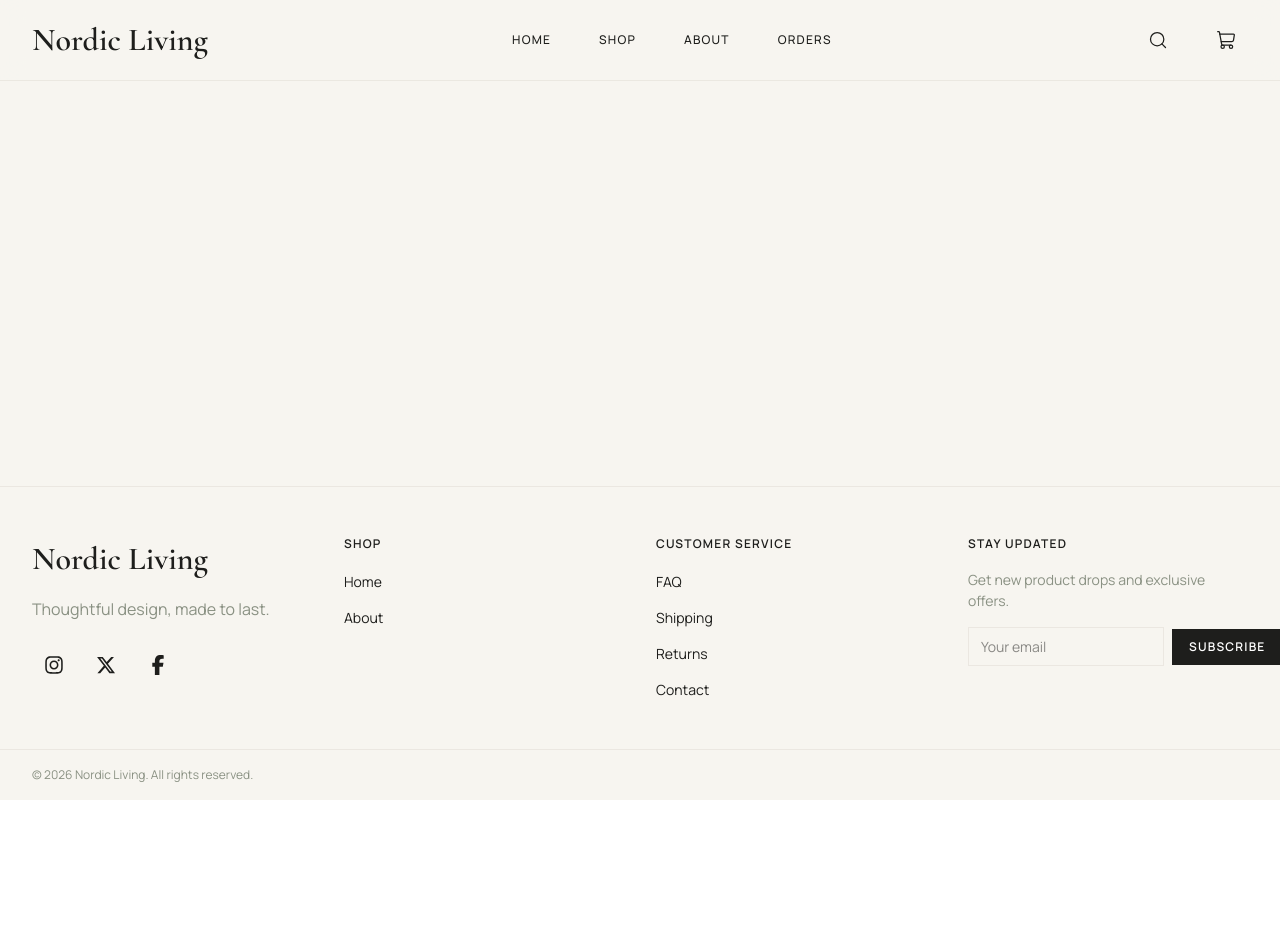
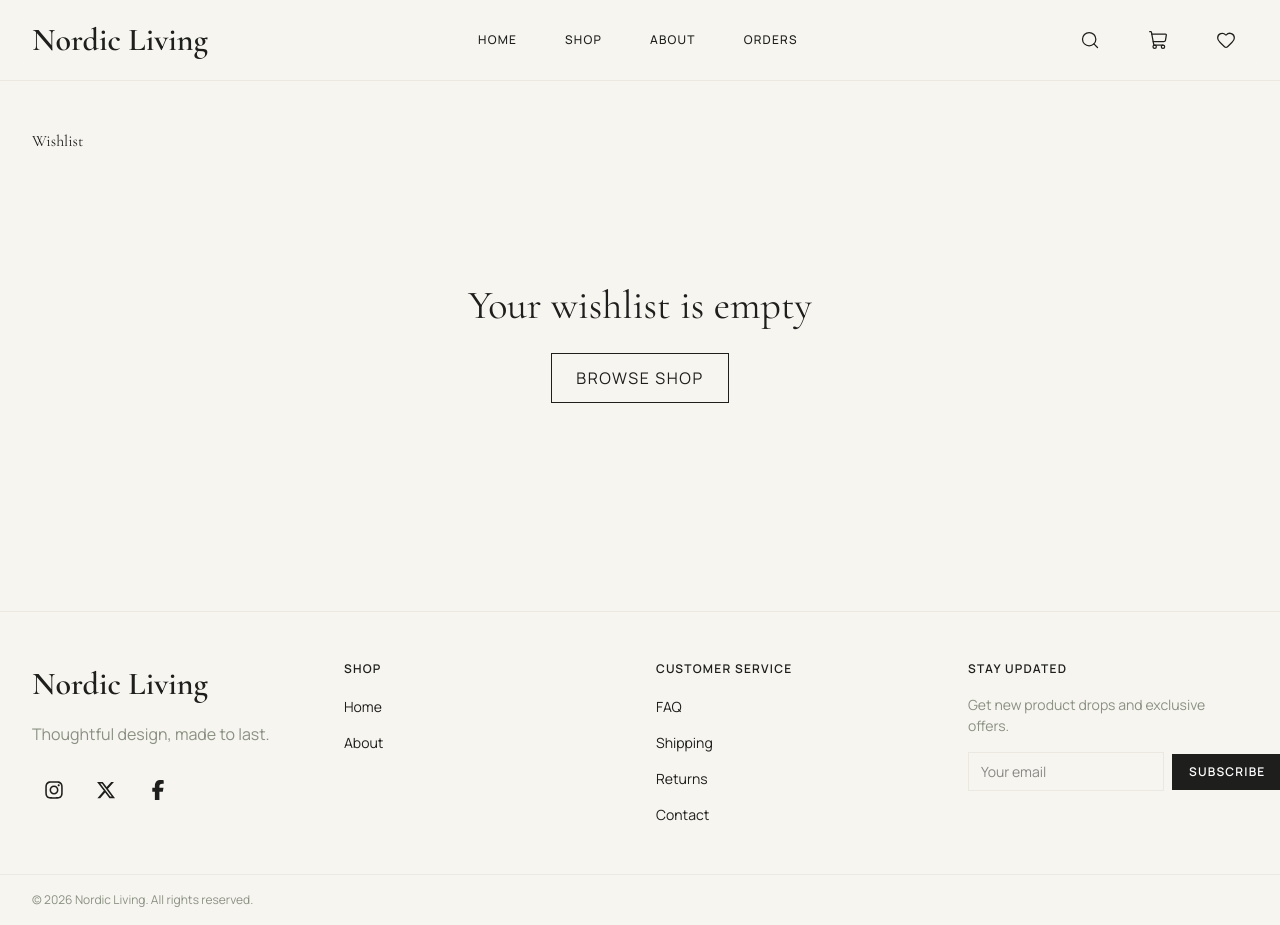
Before and after one commit to ms0237575-pixel/nordic-living-ecommerce, a React (Vite) app: page /wishlist in a window 1280 px wide. Before the commit the page ends 800 px from the top, so only its background shows below. Built offline with nearby package versions, Linux system fonts and the light colour scheme.

Commit message:
feat: add wishlist store, page and navbar integration

```diff
--- a/src/App.tsx
+++ b/src/App.tsx
@@ -8,6 +8,7 @@ import Cart from "@/pages/Cart";
 import Checkout from "@/pages/Checkout";
 import Orders from "@/pages/Orders";
 import { Shop } from "@/pages/Shop";
+import { Wishlist } from "@/pages/Wishlist";
 import ProductDetails from "@/pages/ProductDetails";
 
 export default function App() {
@@ -27,6 +28,7 @@ export default function App() {
             <Route path="/checkout" element={<Checkout />} />
             <Route path="/orders" element={<Orders />} />
             <Route path="/product/:slug" element={<ProductDetails />} />
+            <Route path="/wishlist" element={<Wishlist />} />
           </Routes>
         </main>
 
--- a/src/components/layout/Navbar.tsx
+++ b/src/components/layout/Navbar.tsx
@@ -1,8 +1,9 @@
 import { Link, useLocation } from "react-router";
 import { useState } from "react";
-import { ShoppingCart, Search, Menu, X } from "lucide-react";
+import { ShoppingCart, Search, Menu, X, Heart } from "lucide-react";
 import { useCartStore } from "@/store/useCartStore";
 import SearchOverlay from "@/components/layout/SearchOverlay";
+import { useWishlistStore } from "@/store/useWishlistStore";
 
 export function Navbar() {
   const [open, setOpen] = useState(false);
@@ -11,6 +12,7 @@ export function Navbar() {
   const cartCount = useCartStore((state) =>
     state.cart.reduce((total, item) => total + item.quantity, 0),
   );
+  const wishlistCount = useWishlistStore((state) => state.wishlist.length);
 
   const makeNavHandler =
     (path: string, closeDrawer = false) =>
@@ -102,6 +104,18 @@ export function Navbar() {
                   </span>
                 )}
               </Link>
+              <Link
+                to="/wishlist"
+                onClick={makeNavHandler("/wishlist", false)}
+                className="relative group text-nordic-charcoal hover:text-nordic-terracotta transition-colors p-2 h-11 w-11 inline-flex items-center justify-center"
+              >
+                <Heart className="h-5 w-5 stroke-[1.5]" />
+                {wishlistCount > 0 && (
+                  <span className="absolute top-1 right-1 flex h-4 w-4 items-center justify-center rounded-full bg-nordic-terracotta font-sans text-[10px] font-bold text-white group-hover:bg-nordic-charcoal transition-colors">
+                    {wishlistCount}
+                  </span>
+                )}
+              </Link>
             </div>
           </div>
         </div>
--- a/src/components/product/ProductCard.tsx
+++ b/src/components/product/ProductCard.tsx
@@ -2,6 +2,8 @@ import { Link } from "react-router";
 import type { Product } from "@/types/product";
 import type { MouseEvent } from "react";
 import { useCartStore } from "@/store/useCartStore";
+import { Heart } from "lucide-react";
+import { useWishlistStore } from "@/store/useWishlistStore";
 
 interface ProductCardProps {
   product: Product;
@@ -9,6 +11,8 @@ interface ProductCardProps {
 
 export function ProductCard({ product }: ProductCardProps) {
   const addToCart = useCartStore((s) => s.addToCart);
+  const toggleWishlist = useWishlistStore((s) => s.toggleWishlist);
+  const isInWishlist = useWishlistStore((s) => s.isInWishlist(product.id));
 
   const handleAddToCart = (e: MouseEvent) => {
     e.preventDefault();
@@ -16,8 +20,28 @@ export function ProductCard({ product }: ProductCardProps) {
     addToCart(product);
   };
 
+  const handleToggleWishlist = (e: MouseEvent) => {
+    e.preventDefault();
+    e.stopPropagation();
+    toggleWishlist(product);
+  };
+
   return (
-    <div className="group">
+    <div className="group relative">
+      <button
+        type="button"
+        onClick={handleToggleWishlist}
+        className="absolute top-3 right-3 z-10 bg-white/80 p-2 rounded-full backdrop-blur-sm transition-colors hover:bg-white"
+      >
+        <Heart
+          className={`h-5 w-5 ${
+            isInWishlist
+              ? "fill-nordic-terracotta text-nordic-terracotta"
+              : "text-nordic-charcoal"
+          }`}
+        />
+      </button>
+
       <Link to={`/product/${product.slug}`} className="block">
         <div className="aspect-4/5 w-full overflow-hidden bg-nordic-gray/10">
           <img
--- a/src/data/products.ts
+++ b/src/data/products.ts
@@ -11,9 +11,9 @@ export const products: Product[] = [
     description:
       "A sculptural lounge chair with soft upholstery and warm walnut legs for relaxed everyday comfort.",
     image:
-      "https://images.unsplash.com/photo-1549187774-b4e9f0456aab?q=80&w=1200&auto=format&fit=crop",
+      "https://images.unsplash.com/photo-1502672260266-1c1ef2d93688?q=80&w=1200&auto=format&fit=crop",
     images: [
-      "https://images.unsplash.com/photo-1549187774-b4e9f0456aab?q=80&w=1200&auto=format&fit=crop",
+      "https://images.unsplash.com/photo-1502672260266-1c1ef2d93688?q=80&w=1200&auto=format&fit=crop",
       "https://images.unsplash.com/photo-1524758631624-e2822e304c36?q=80&w=1200&auto=format&fit=crop",
       "https://images.unsplash.com/photo-1524758631624-3b8b2f6f9c17?q=80&w=1200&auto=format&fit=crop",
       "https://images.unsplash.com/photo-1499951360447-b19be8fe80f5?q=80&w=1200&auto=format&fit=crop",
@@ -70,10 +70,10 @@ export const products: Product[] = [
     description:
       "A warm glass pendant that creates a calm glow for dining spaces and entryways.",
     image:
+      "https://images.unsplash.com/photo-1524758631624-e2822e304c36?q=80&w=1200&auto=format&fit=crop",
+    images: [
+      "https://images.unsplash.com/photo-1524758631624-e2822e304c36?q=80&w=1200&auto=format&fit=crop",
       "https://images.unsplash.com/photo-1513694203232-719a280e022f?q=80&w=1200&auto=format&fit=crop",
-    images: [
-      "https://images.unsplash.com/photo-1513694203232-719a280e022f?q=80&w=1200&auto=format&fit=crop",
-      "https://images.unsplash.com/photo-1499951360447-b19be8fe80f5?q=80&w=1200&auto=format&fit=crop",
     ],
     featured: true,
     newArrival: true,
@@ -88,10 +88,10 @@ export const products: Product[] = [
     description:
       "A slim floor lamp with a brushed brass finish and soft diffused light for evening rituals.",
     image:
+      "https://images.unsplash.com/photo-1543168255-cc5a2c2c9b68?q=80&w=1200&auto=format&fit=crop",
+    images: [
+      "https://images.unsplash.com/photo-1543168255-cc5a2c2c9b68?q=80&w=1200&auto=format&fit=crop",
       "https://images.unsplash.com/photo-1494526585095-c41746248156?q=80&w=1200&auto=format&fit=crop",
-    images: [
-      "https://images.unsplash.com/photo-1494526585095-c41746248156?q=80&w=1200&auto=format&fit=crop",
-      "https://images.unsplash.com/photo-1481277542470-605612bd2d61?q=80&w=1200&auto=format&fit=crop",
     ],
     featured: true,
     newArrival: false,
@@ -106,10 +106,10 @@ export const products: Product[] = [
     description:
       "A compact wall light with a softly brushed metal profile and ambient glow.",
     image:
+      "https://images.unsplash.com/photo-1505692794408-ec08610dfe6b?q=80&w=1200&auto=format&fit=crop",
+    images: [
+      "https://images.unsplash.com/photo-1505692794408-ec08610dfe6b?q=80&w=1200&auto=format&fit=crop",
       "https://images.unsplash.com/photo-1484154218962-a197022b5858?q=80&w=1200&auto=format&fit=crop",
-    images: [
-      "https://images.unsplash.com/photo-1484154218962-a197022b5858?q=80&w=1200&auto=format&fit=crop",
-      "https://images.unsplash.com/photo-1499951360447-b19be8fe80f5?q=80&w=1200&auto=format&fit=crop",
     ],
     featured: false,
     newArrival: true,
--- a/src/pages/Wishlist.tsx
+++ b/src/pages/Wishlist.tsx
@@ -0,0 +1,33 @@
+import { Link } from "react-router";
+import { ProductCard } from "@/components/product/ProductCard";
+import { useWishlistStore } from "@/store/useWishlistStore";
+
+export function Wishlist() {
+  const wishlist = useWishlistStore((s) => s.wishlist);
+
+  return (
+    <div className="max-w-7xl mx-auto px-4 sm:px-6 lg:px-8 py-12">
+      <h1 className="font-serif text-display mb-8">Wishlist</h1>
+
+      {wishlist.length === 0 ? (
+        <div className="flex flex-col items-center justify-center py-24">
+          <div className="font-serif text-h1 mb-6">Your wishlist is empty</div>
+          <Link
+            to="/shop"
+            className="border border-nordic-charcoal px-6 py-3 uppercase tracking-widest font-sans hover:bg-nordic-charcoal hover:text-white transition-colors"
+          >
+            Browse shop
+          </Link>
+        </div>
+      ) : (
+        <div className="grid grid-cols-1 sm:grid-cols-2 lg:grid-cols-3 xl:grid-cols-4 gap-x-8 gap-y-12">
+          {wishlist.map((p) => (
+            <ProductCard key={p.id} product={p} />
+          ))}
+        </div>
+      )}
+    </div>
+  );
+}
+
+export default Wishlist;
--- /dev/null
+++ b/src/store/useWishlistStore.ts
@@ -0,0 +1,51 @@
+import { create } from "zustand";
+import { persist, createJSONStorage } from "zustand/middleware";
+import type { Product } from "@/types/product";
+
+interface WishlistStore {
+  wishlist: Product[];
+  addToWishlist: (product: Product) => void;
+  removeFromWishlist: (productId: number) => void;
+  isInWishlist: (productId: number) => boolean;
+  toggleWishlist: (product: Product) => void;
+  clearWishlist: () => void;
+}
+
+export const useWishlistStore = create<WishlistStore>()(
+  persist(
+    (set, get) => ({
+      wishlist: [],
+
+      addToWishlist: (product: Product) => {
+        const exists = get().wishlist.find((p) => p.id === product.id);
+        if (exists) return;
+        set({ wishlist: [...get().wishlist, product] });
+      },
+
+      removeFromWishlist: (productId: number) => {
+        set({ wishlist: get().wishlist.filter((p) => p.id !== productId) });
+      },
+
+      isInWishlist: (productId: number) => {
+        return !!get().wishlist.find((p) => p.id === productId);
+      },
+
+      toggleWishlist: (product: Product) => {
+        const exists = get().wishlist.find((p) => p.id === product.id);
+        if (exists) {
+          set({ wishlist: get().wishlist.filter((p) => p.id !== product.id) });
+        } else {
+          set({ wishlist: [...get().wishlist, product] });
+        }
+      },
+
+      clearWishlist: () => set({ wishlist: [] }),
+    }),
+    {
+      name: "nordic-living-wishlist",
+      storage: createJSONStorage(() => localStorage),
+    },
+  ),
+);
+
+export default useWishlistStore;
```
Also changed, not shown: 1 other file (tests, documents, lock files or other folders).
